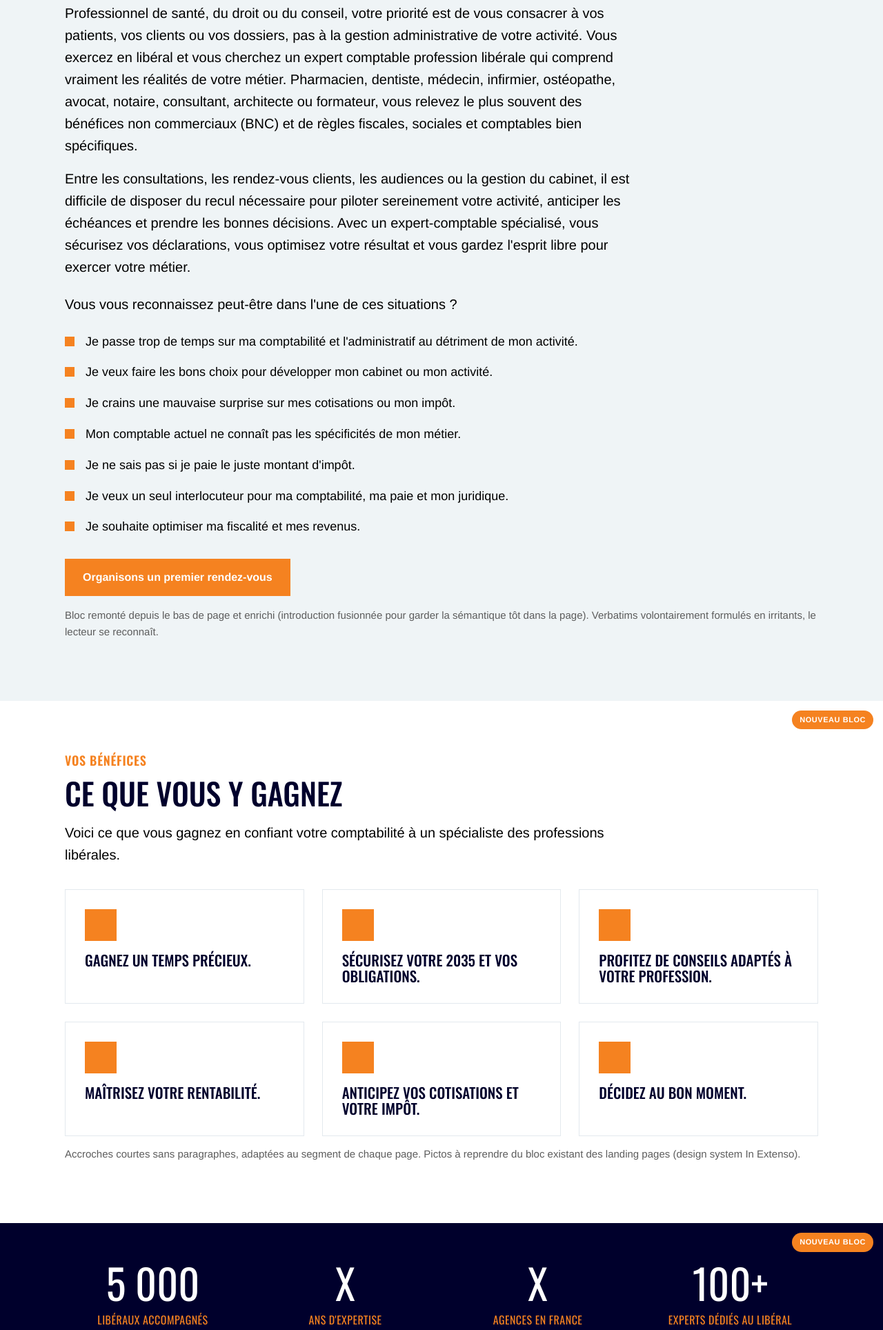
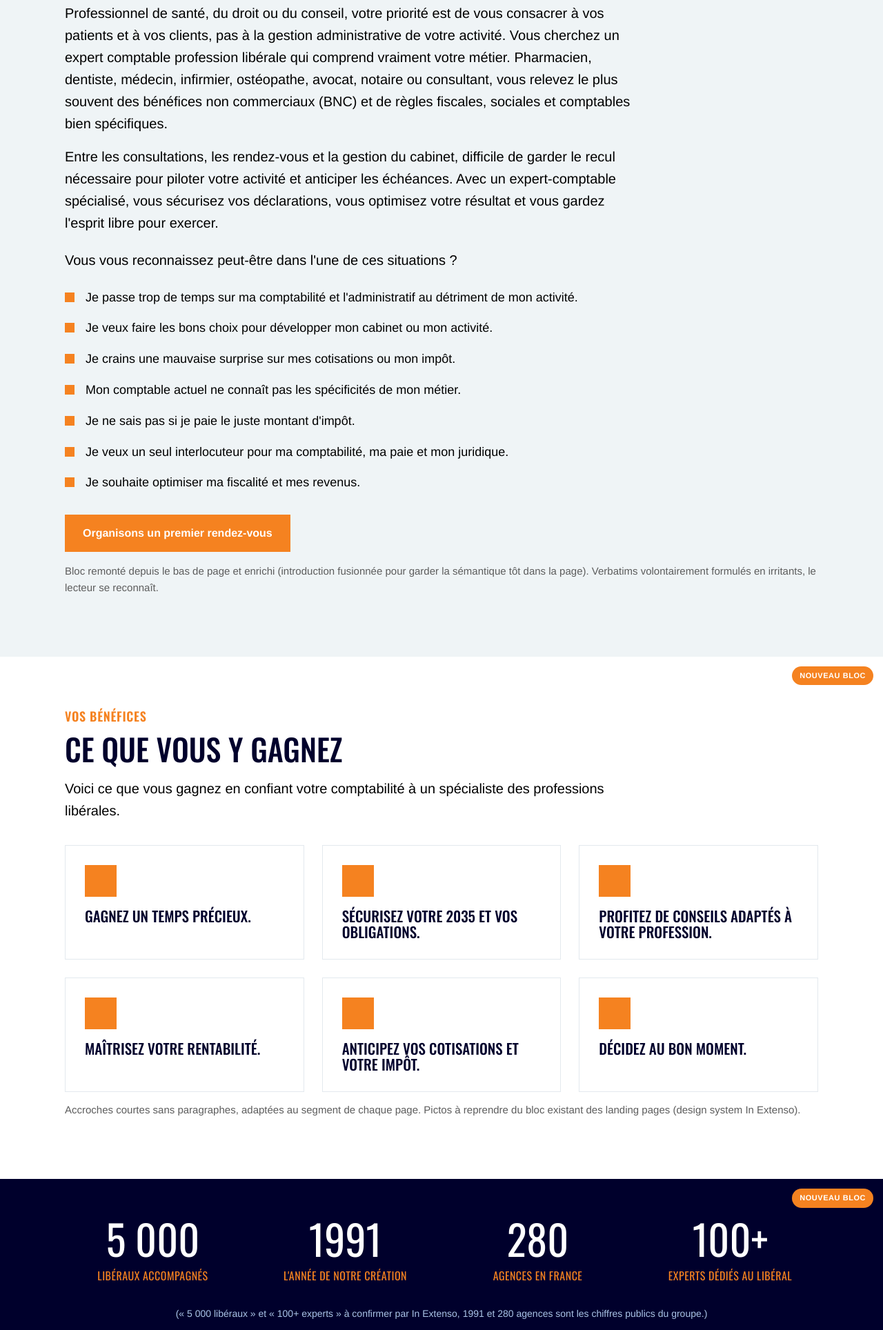
Before and after one commit to charliedatashake/exemple-offre-profession-liberale, a plain HTML site: page index.html in a window 1280 px wide. Shown: the part 872-2800 px from the top of the page at 69% size. Drawn offline with nearby package versions, Linux system fonts and the light colour scheme.

Commit message:
V4.1 : intro enjeux condensee, fin des X dans les chiffres cles (1991, 280 agences)
Co-Authored-By: Claude Fable 5 <noreply@anthropic.com>

```diff
--- a/index.html
+++ b/index.html
@@ -173,8 +173,8 @@
   <div class="wrap">
     <span class="eyebrow">Vos enjeux</span>
     <h2>Comment pouvons-nous vous aider ?</h2>
-    <p class="lead">Professionnel de santé, du droit ou du conseil, votre priorité est de vous consacrer à vos patients, vos clients ou vos dossiers, pas à la gestion administrative de votre activité. Vous exercez en libéral et vous cherchez un expert comptable profession libérale qui comprend vraiment les réalités de votre métier. Pharmacien, dentiste, médecin, infirmier, ostéopathe, avocat, notaire, consultant, architecte ou formateur, vous relevez le plus souvent des bénéfices non commerciaux (BNC) et de règles fiscales, sociales et comptables bien spécifiques.</p>
-    <p class="lead">Entre les consultations, les rendez-vous clients, les audiences ou la gestion du cabinet, il est difficile de disposer du recul nécessaire pour piloter sereinement votre activité, anticiper les échéances et prendre les bonnes décisions. Avec un expert-comptable spécialisé, vous sécurisez vos déclarations, vous optimisez votre résultat et vous gardez l'esprit libre pour exercer votre métier.</p>
+    <p class="lead">Professionnel de santé, du droit ou du conseil, votre priorité est de vous consacrer à vos patients et à vos clients, pas à la gestion administrative de votre activité. Vous cherchez un expert comptable profession libérale qui comprend vraiment votre métier. Pharmacien, dentiste, médecin, infirmier, ostéopathe, avocat, notaire ou consultant, vous relevez le plus souvent des bénéfices non commerciaux (BNC) et de règles fiscales, sociales et comptables bien spécifiques.</p>
+    <p class="lead">Entre les consultations, les rendez-vous et la gestion du cabinet, difficile de garder le recul nécessaire pour piloter votre activité et anticiper les échéances. Avec un expert-comptable spécialisé, vous sécurisez vos déclarations, vous optimisez votre résultat et vous gardez l'esprit libre pour exercer.</p>
     <p class="lead" style="margin-top:22px;">Vous vous reconnaissez peut-être dans l'une de ces situations ?</p>
     <ul class="check">
       <li>Je passe trop de temps sur ma comptabilité et l'administratif au détriment de mon activité.</li>
@@ -215,11 +215,11 @@
   <div class="wrap">
     <div class="grid g4" style="gap:24px;">
       <div><p style="font-family:var(--font-title);font-size:60px;line-height:1;color:#fff;margin:0;">5 000</p><span style="display:inline-block;color:var(--orange);font-family:var(--font-title);text-transform:uppercase;font-size:16px;letter-spacing:.03em;margin-top:12px;">libéraux accompagnés</span></div>
-      <div><p style="font-family:var(--font-title);font-size:60px;line-height:1;color:#fff;margin:0;">X</p><span style="display:inline-block;color:var(--orange);font-family:var(--font-title);text-transform:uppercase;font-size:16px;letter-spacing:.03em;margin-top:12px;">ans d'expertise</span></div>
-      <div><p style="font-family:var(--font-title);font-size:60px;line-height:1;color:#fff;margin:0;">X</p><span style="display:inline-block;color:var(--orange);font-family:var(--font-title);text-transform:uppercase;font-size:16px;letter-spacing:.03em;margin-top:12px;">agences en France</span></div>
+      <div><p style="font-family:var(--font-title);font-size:60px;line-height:1;color:#fff;margin:0;">1991</p><span style="display:inline-block;color:var(--orange);font-family:var(--font-title);text-transform:uppercase;font-size:16px;letter-spacing:.03em;margin-top:12px;">l'année de notre création</span></div>
+      <div><p style="font-family:var(--font-title);font-size:60px;line-height:1;color:#fff;margin:0;">280</p><span style="display:inline-block;color:var(--orange);font-family:var(--font-title);text-transform:uppercase;font-size:16px;letter-spacing:.03em;margin-top:12px;">agences en France</span></div>
       <div><p style="font-family:var(--font-title);font-size:60px;line-height:1;color:#fff;margin:0;">100+</p><span style="display:inline-block;color:var(--orange);font-family:var(--font-title);text-transform:uppercase;font-size:16px;letter-spacing:.03em;margin-top:12px;">experts dédiés au libéral</span></div>
     </div>
-    <p style="color:#aac4e6;font-size:14px;margin:28px 0 0;">(Chiffres à confirmer par In Extenso. Remplacer les X.)</p>
+    <p style="color:#aac4e6;font-size:14px;margin:28px 0 0;">(« 5 000 libéraux » et « 100+ experts » à confirmer par In Extenso, 1991 et 280 agences sont les chiffres publics du groupe.)</p>
   </div>
 </section>
 
```
